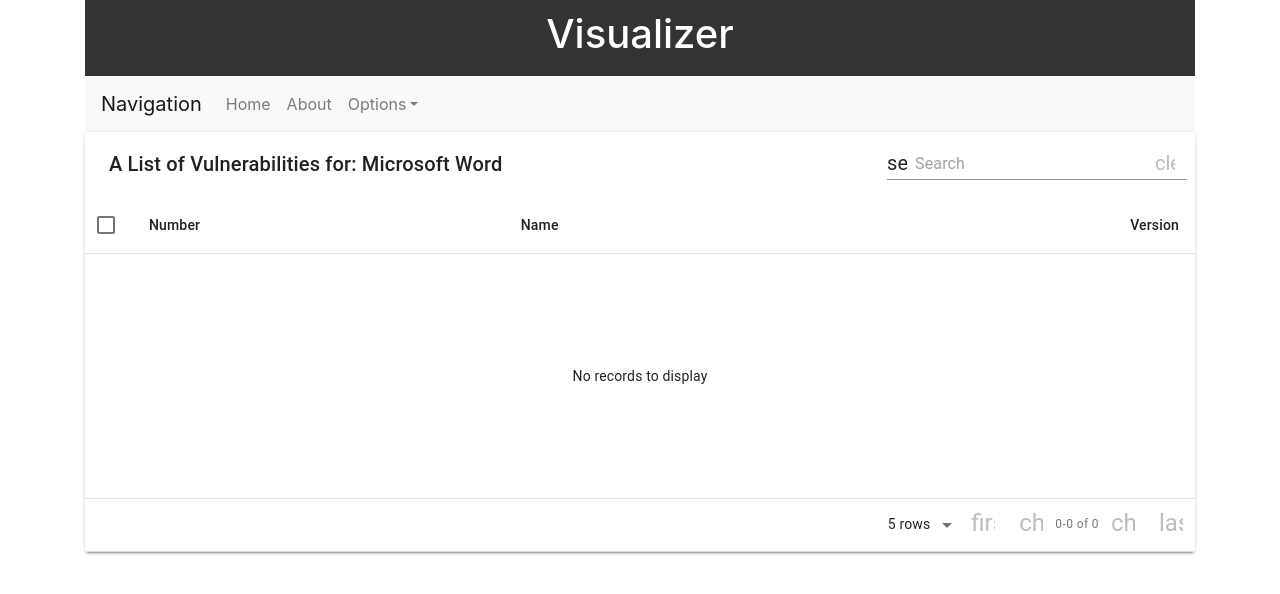
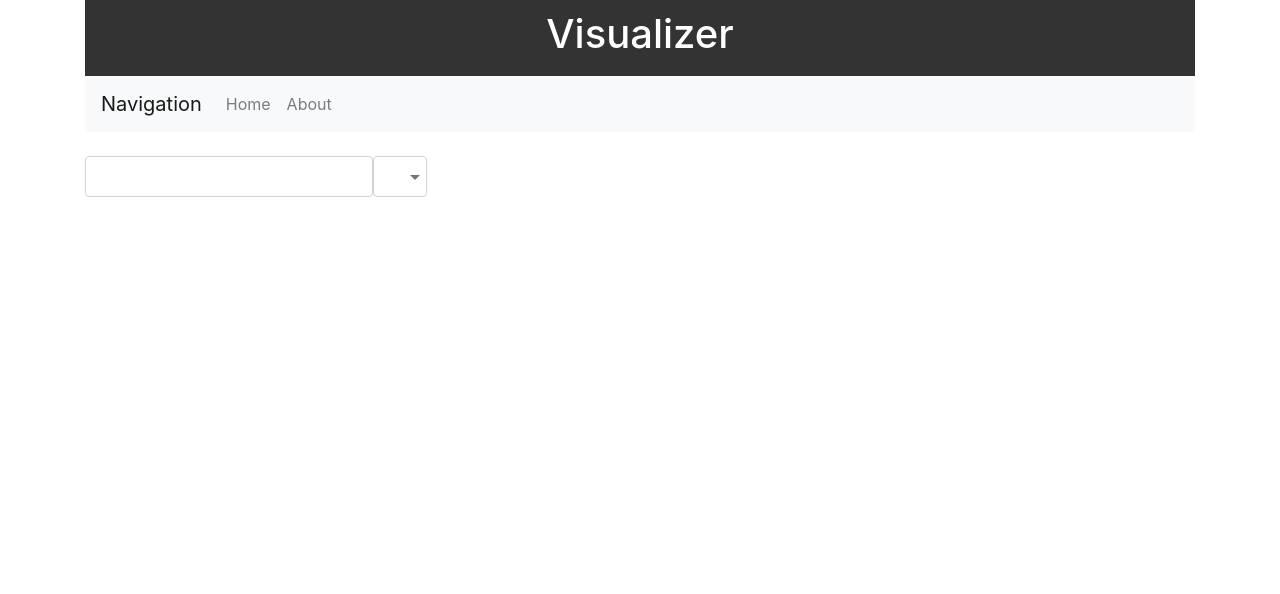
Before and after one commit to eric-yeung/visualizer, a React (Create React App) app: page / in a window 1280 px wide. Shown: the top 594 px of the page. Built offline with nearby package versions, Linux system fonts and the light colour scheme; no server answers.

Commit message:
Added ability to search for CPEs by product name

```diff
--- a/src/App.js
+++ b/src/App.js
@@ -1,53 +1,142 @@
-import React, { Component, useState } from 'react';
+import React, { useEffect, useState }  from 'react';
 import './App.css';
 import { BrowserRouter as Router, Route } from 'react-router-dom';
 import Header from './components/layout/header';
-import Cpes from './components/Cpes';
 import Cpe from './components/Cpe';
-
-import axios from 'axios';
-import CPECVE from './components/pages/CVE'
 import Navbar from './components/layout/navbar';
-import LeftColumn from './components/layout/leftcolumn';
-import Pagination from './components/layout/pagination';
+import Input from '@material-ui/core/TextField';
+import InputLabel from '@material-ui/core/InputLabel';
+import MenuItem from '@material-ui/core/MenuItem';
+import FormHelperText from '@material-ui/core/FormHelperText';
+import FormControl from '@material-ui/core/FormControl';
+import Select from '@material-ui/core/Select';
+import { makeStyles, withStyles } from '@material-ui/core/styles';
+import InputBase from '@material-ui/core/InputBase';
+import Button from '@material-ui/core/Button';
 
 
 
-export class App extends Component {
-  state = {
-    cpes: []
+const BootstrapInput = withStyles((theme) => ({
+  root: {
+    'label + &': {
+      marginTop: theme.spacing(3),
+    },
+  },
+  input: {
+    borderRadius: 4,
+    position: 'relative',
+    backgroundColor: theme.palette.background.paper,
+    border: '1px solid #ced4da',
+    fontSize: 16,
+    padding: '10px 26px 10px 12px',
+    transition: theme.transitions.create(['border-color', 'box-shadow']),
+    // Use the system font instead of the default Roboto font.
+    fontFamily: [
+      '-apple-system',
+      'BlinkMacSystemFont',
+      '"Segoe UI"',
+      'Roboto',
+      '"Helvetica Neue"',
+      'Arial',
+      'sans-serif',
+      '"Apple Color Emoji"',
+      '"Segoe UI Emoji"',
+      '"Segoe UI Symbol"',
+    ].join(','),
+    '&:focus': {
+      borderRadius: 4,
+      borderColor: '#80bdff',
+      boxShadow: '0 0 0 0.2rem rgba(0,123,255,.25)',
+    },
+  },
+}))(InputBase);
+
+export function App () {
+
+  const [search, setSearch] = useState('')
+  const [version,setVersion] = useState(0)
+  const [cpes, setCpes] = useState([])
+  const [showSubmit, setShowSubmit] = useState(false)
+
+  const [showSearchBar, setShowSearchBar] = useState(true)
+
+  const handleSearchChange = (event) => {
+    setSearch(event.target.value);
+  };
+  const handleRadioChange = (event) => {
+    setVersion(event.target.value);
+  };
+
+  useEffect(()=> {
+    if(search.length>0 && version !== 0){
+      setShowSubmit(true)
+    }
+  });
+
+  function getCpes(){
+    fetch('/getCPE?search='+search+'&version='+version).then(res => res.json()).then(data => {
+      setCpes(data.cpe.cpes);
+      console.log(data.cpe.cpes)
+
+      setShowSearchBar(false)
+  })
   }
 
-  componentDidMount() {
-    axios.get('https://eric-yeung.github.io/School/db.json')
-      .then(res => this.setState({ cpes: res.data }))
-  }
-
-  render() {
   return (
     <Router>
       <div className="">
         <div className="container">
           <Header />
           <Navbar />
+          {showSearchBar
+           ?
+           <div>
+            <FormControl >
+              <InputLabel htmlFor="demo-customized-textbox" >Search for a Product</InputLabel>
+              <BootstrapInput
+                onChange={handleSearchChange}
+                  id="demo-customized-textbox" placeholder="Search for a Product"
+              />
 
+            </FormControl>
+            <FormControl >
+              <InputLabel id="demo-customized-select-label">CPE Format</InputLabel>
+              <Select
+                labelId="demo-customized-select-label"
+                id="demo-customized-select"
+                onChange={handleRadioChange}
+                input={<BootstrapInput />}
+              >
+                <MenuItem value={2.2}>2.2</MenuItem>
+                <MenuItem value={2.3}>2.3</MenuItem>
+              </Select>
+
+              {showSubmit  &&
+                <Button variant="contained" color="primary" onClick={() => { getCpes() }}>
+                  Search
+                </Button>
+              }
+            </FormControl>
+
+
+         </div>
+          ://else
           <Route
             exact
             path="/" render= {props => (
             <React.Fragment>
-                <Cpe cpes={this.state.cpes} searchQuery={"Microsoft Word"}/>
+              <Cpe cpes={cpes} searchQuery={search}/>
             </React.Fragment>
           )}
           />
-
-            <Route path="/CPECVE" component={CPECVE} />
+          }
 
 
         </div>
       </div>
     </Router>
   )
-  }
+
 }
 
 export default App;
--- a/src/components/Cpe.js
+++ b/src/components/Cpe.js
@@ -22,11 +22,11 @@
       });
     useEffect(()=>{
         if(!onLoad){
-            var counter = 1;
-            props.cpes.map((cpe) => (
-                cpe.name = getShortnedName(cpe.name),
-                cpe.id = counter++
-            ));
+            // var counter = 1;
+            // props.cpes.map((cpe) => (
+            //     cpe.name = getShortnedName(cpe.name),
+            //     cpe.id = counter++
+            // ));
             setOnLoad(true)
 
         }
--- a/src/components/layout/navbar.js
+++ b/src/components/layout/navbar.js
@@ -32,19 +32,7 @@
             <NavItem>
               <NavLink href="https://github.com/eric-yeung/visualizer" target="_blank">About</NavLink>
             </NavItem>
-            <UncontrolledDropdown nav inNavbar>
-              <DropdownToggle nav caret>
-                Options
-              </DropdownToggle>
-              <DropdownMenu right>
-                <DropdownItem>
-                  Search by CPE
-                </DropdownItem>
-                <DropdownItem href="/CPECVE">
-                  Search by CVE
-                </DropdownItem>
-              </DropdownMenu>
-            </UncontrolledDropdown>
+
           </Nav>
         </Collapse>
       </Navbar>
```
Lines whose indentation alone changed are shown as unchanged.
